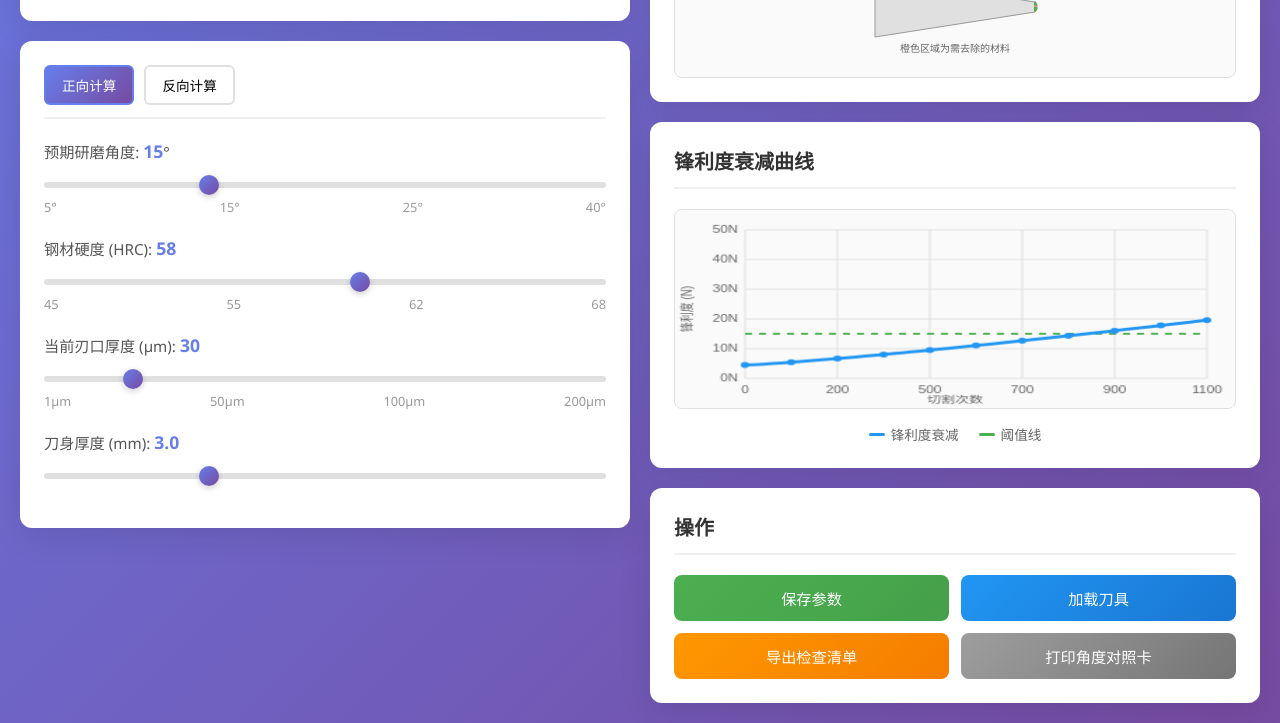
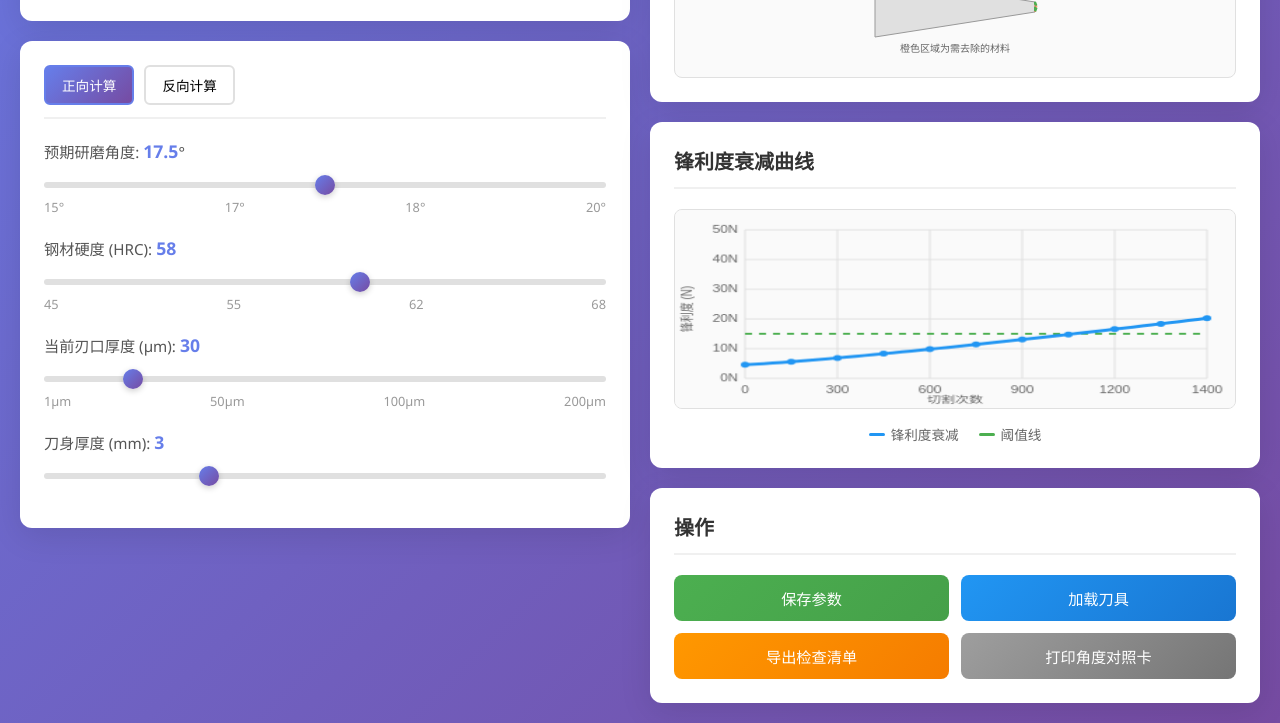
Before and after one commit to zhaojin-0427/solo-coder-zj-255, a plain HTML site: page index.html in a window 1280 px wide. Both pictures are taken after a click on the button "加载刀具". Shown: the part 644-1367 px from the top of the page. Drawn offline with Linux system fonts and the light colour scheme.

Commit message:
.4280812644096137:36a27981139819e964916681c9b32577_6a21fd9184535a94eb6782c0.6a22b26ae1a7ec067d848b92.6a22b269fd926ea7ab3c3df7:Trae CN.T(2026/6/5 19:26:34)

```diff
--- a/index.html
+++ b/index.html
@@ -77,10 +77,10 @@
                             </label>
                             <input type="range" id="grindAngle" min="5" max="40" step="0.5" value="15">
                             <div class="slider-labels">
-                                <span>5°</span>
-                                <span>15°</span>
-                                <span>25°</span>
-                                <span>40°</span>
+                                <span id="angleLabelMin">5°</span>
+                                <span id="angleLabel2">15°</span>
+                                <span id="angleLabel3">25°</span>
+                                <span id="angleLabelMax">40°</span>
                             </div>
                         </div>
 
@@ -123,14 +123,14 @@
                             <label for="measuredEdgeWidth">
                                 实测刃口宽度 (μm): <span id="measuredWidthValue" class="value-display">25</span>
                             </label>
-                            <input type="range" id="measuredEdgeWidth" min="1" max="200" step="1" value="25">
+                            <input type="range" id="measuredEdgeWidth" min="1" max="500" step="1" value="25">
                         </div>
 
                         <div class="form-group">
                             <label for="bevelLength">
                                 斜面长度 (mm): <span id="bevelLengthValue" class="value-display">5.0</span>
                             </label>
-                            <input type="range" id="bevelLength" min="1" max="20" step="0.1" value="5.0">
+                            <input type="range" id="bevelLength" min="0.2" max="30" step="0.1" value="5.0">
                         </div>
 
                         <div class="form-group">
--- a/script.js
+++ b/script.js
@@ -20,10 +20,17 @@
 
 function init() {
     bindEvents();
+    onKnifeTypeChange();
     updateCalculations();
     drawDecayChart();
     updateKnifeDiagram();
     updateMaterialPreview();
+}
+
+function escapeHtml(text) {
+    const div = document.createElement('div');
+    div.textContent = text;
+    return div.innerHTML;
 }
 
 function bindEvents() {
@@ -61,7 +68,17 @@
     angleSlider.max = config.maxAngle;
     angleSlider.value = config.defaultAngle;
 
+    updateAngleSliderLabels(config.minAngle, config.maxAngle);
+
     onSliderChange();
+}
+
+function updateAngleSliderLabels(minAngle, maxAngle) {
+    const range = maxAngle - minAngle;
+    document.getElementById('angleLabelMin').textContent = minAngle + '°';
+    document.getElementById('angleLabel2').textContent = (minAngle + range * 0.33).toFixed(0) + '°';
+    document.getElementById('angleLabel3').textContent = (minAngle + range * 0.66).toFixed(0) + '°';
+    document.getElementById('angleLabelMax').textContent = maxAngle + '°';
 }
 
 function onSliderChange() {
@@ -346,14 +363,23 @@
     const scale = 2;
 
     const removalDepth = (edgeThickness / 100) * scale;
-    const removalLength = removalDepth / Math.tan(angleRad);
+    let removalLength = removalDepth / Math.tan(angleRad);
+
+    const maxLength = 15;
+    if (removalLength > maxLength) {
+        const scaleFactor = maxLength / removalLength;
+        removalLength = maxLength;
+    }
+
+    const tipX = Math.min(180 + removalLength, 198);
+    const tipY = 50 - removalDepth / 2;
 
     document.getElementById('removedMaterial').setAttribute('points',
-        `180,45 180,55 ${180 + removalLength},${50 - removalDepth / 2}`
+        `180,45 180,55 ${tipX},${tipY}`
     );
 
     document.getElementById('newEdge').setAttribute('points',
-        `180,45 ${180 + removalLength},${50 - removalDepth / 2} 180,55`
+        `180,45 ${tipX},${tipY} 180,55`
     );
 }
 
@@ -364,7 +390,8 @@
     const hardness = parseFloat(document.getElementById('steelHardness').value);
 
     const bevelLengthUm = bevelLength * 1000;
-    const calculatedAngle = Math.asin(measuredWidth / bevelLengthUm) * (180 / Math.PI) * 2;
+    const ratio = Math.min(measuredWidth / (2 * bevelLengthUm), 1);
+    const calculatedAngle = Math.asin(ratio) * 2 * (180 / Math.PI);
 
     const knifeType = document.getElementById('knifeType').value;
     const config = KNIFE_TYPES[knifeType];
@@ -518,9 +545,9 @@
     list.innerHTML = saved.map(knife => `
         <div class="saved-knife-item">
             <div class="saved-knife-info">
-                <div class="saved-knife-name">${knife.name}</div>
+                <div class="saved-knife-name">${escapeHtml(knife.name)}</div>
                 <div class="saved-knife-details">
-                    ${KNIFE_TYPES[knife.type].name} | ${knife.angle}° | HRC${knife.hardness} |
+                    ${escapeHtml(KNIFE_TYPES[knife.type].name)} | ${knife.angle}° | HRC${knife.hardness} |
                     ${new Date(knife.createdAt).toLocaleDateString()}
                 </div>
             </div>
```
